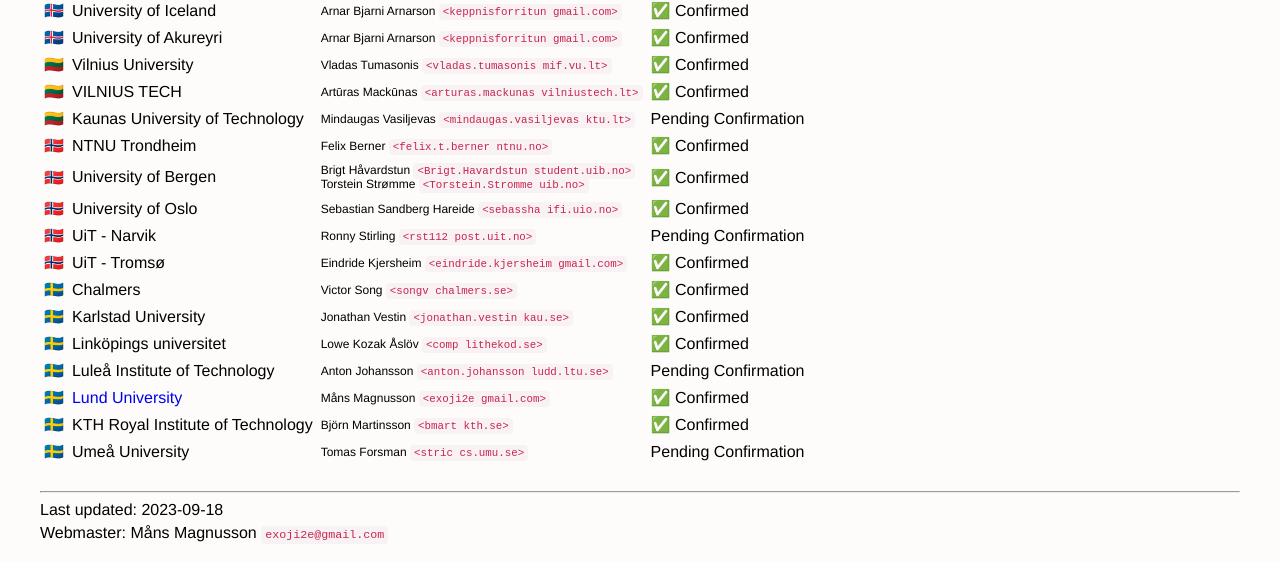
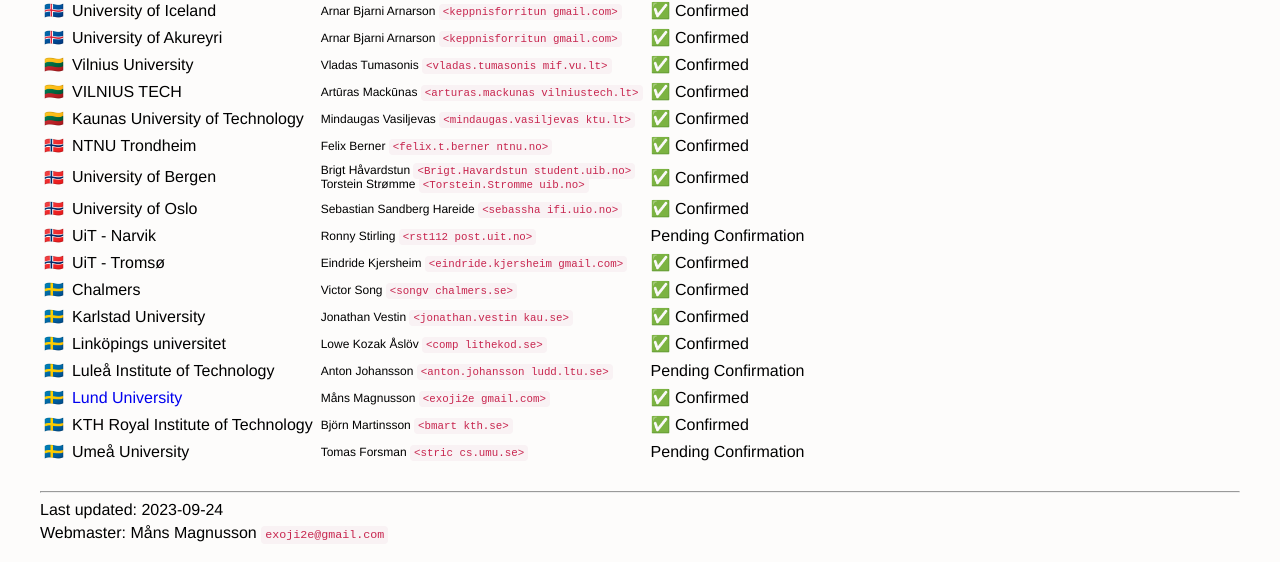
Before and after one commit to icpc/ncpc-web, a Jekyll site: the page built from ncpc2023/site_table.md, in a window 1280 px wide. Shown: the part 485-1047 px from the top of the page. Built offline with Jekyll 4.4.1, drawn with Linux system fonts in a browser that asks for light colours; our own code applies the rules of GitHub Pages for plain Markdown files.

Commit message:
[ncpc2023] confirm Kaunas

```diff
--- a/_config.yml
+++ b/_config.yml
@@ -7,7 +7,7 @@
   - scope:
       path: "ncpc2023"
     values:
-      lastUpdate: "2023-09-18"
+      lastUpdate: "2023-09-24"
 
 kramdown:
   parse_block_html: true
--- a/_data/ncpc2023sites.yml
+++ b/_data/ncpc2023sites.yml
@@ -80,7 +80,7 @@
   - name : Kaunas University of Technology
     contact: Mindaugas Vasiljevas
     email: 'mindaugas.vasiljevas ktu.lt'
-    confirmed: false
+    confirmed: true
 
 - name: Norway
   emoji: 🇳🇴
```
